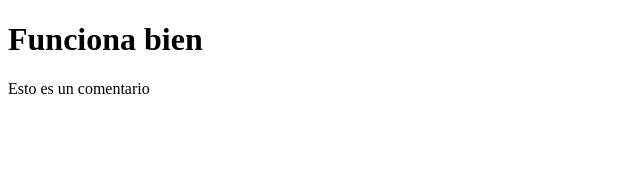
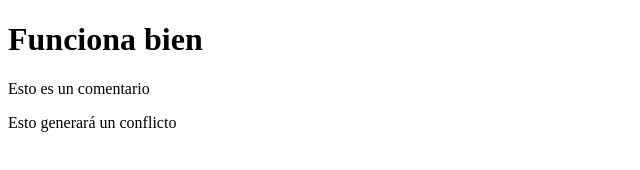
Before and after one commit to davidlosas/webpage, a plain HTML site: page index.html in a window 1280 px wide. Shown: the whole page, without its empty margins (0-640 px from the left). Drawn offline with Linux system fonts and the light colour scheme.

Commit message:
Más comentarios

```diff
--- a/index.html
+++ b/index.html
@@ -9,5 +9,6 @@
 <body>
     <h1>Funciona bien</h1>
     <p>Esto es un comentario</p>
+    <p>Esto generará un conflicto</p>
 </body>
 </html>
```
